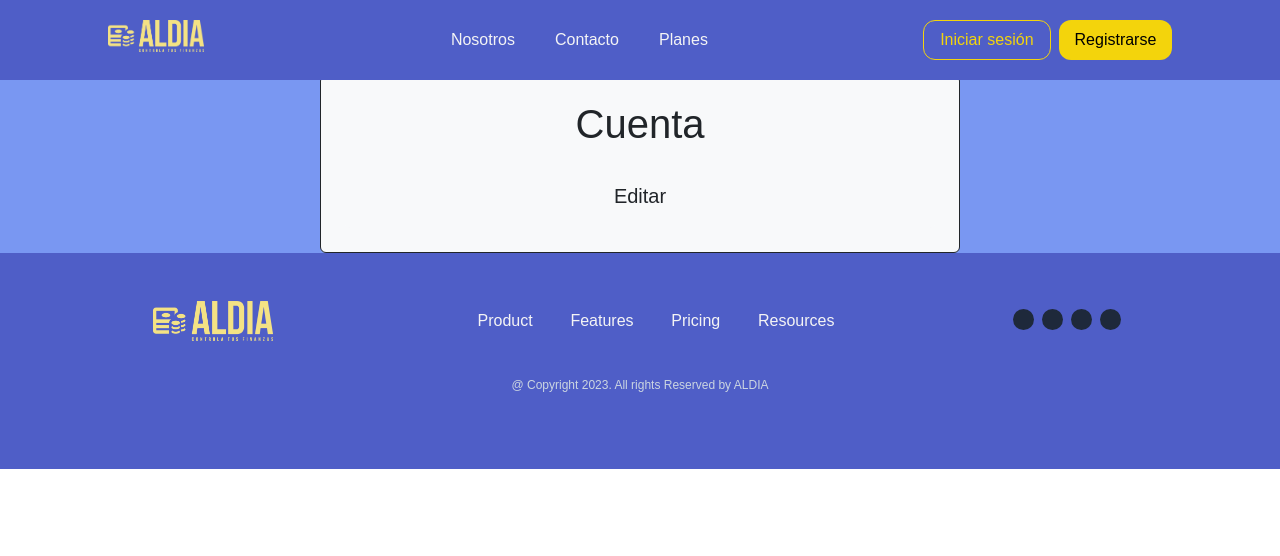
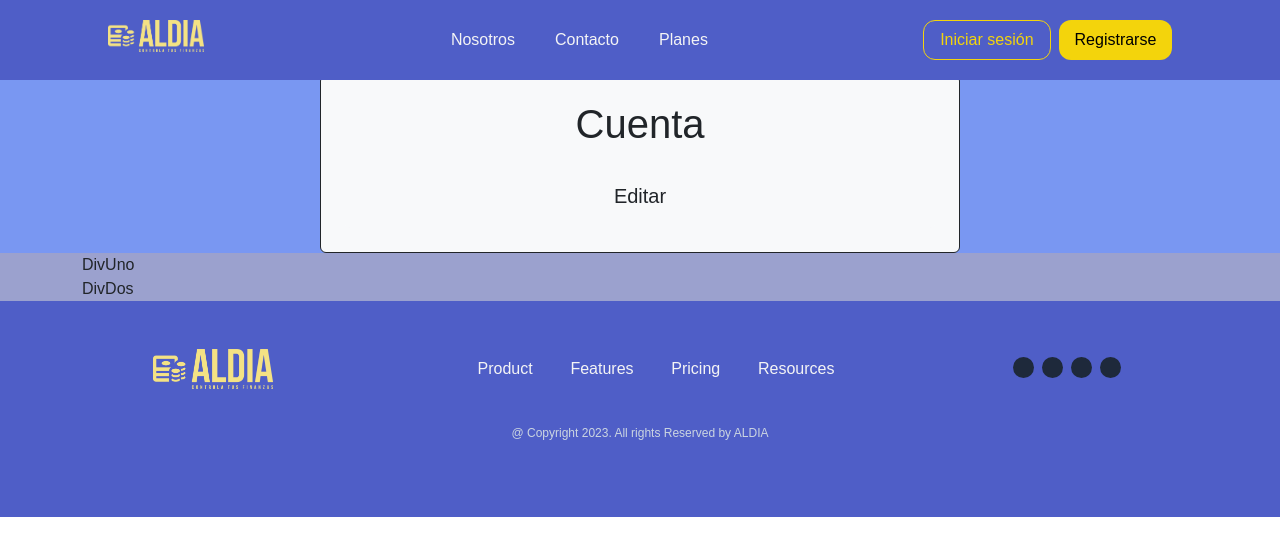
Before and after one commit to Juanlopez01/aldia-app, a Next.js app: page /account in a window 1280 px wide. Shown: the top 556 px of the page. Built offline with nearby package versions, Linux system fonts and the light colour scheme; no server answers.

Commit message:
segundo commit

```diff
--- a/src/pages/_app.tsx
+++ b/src/pages/_app.tsx
@@ -11,6 +11,7 @@ import { useRouter } from "next/router";
 import NavBarNvo from "@/src-client/components/NavBarNvo";
 import "../styles/styles.css"
 import Footer from "@/src-client/components/Footer";
+import LandignPage from "@/src-client/components/LandingPage/LandingPage";
 
 export default function App({
   Component,
@@ -22,8 +23,10 @@ export default function App({
         <PersistGate persistor={persistor}>
           <NavBarNvo />
           {/* <NavBar page="home" /> */}
+
           <div className="pt-[75px]"></div>
           <Component {...pageProps} />
+          <LandignPage />
           <Footer />
         </PersistGate>
       </Provider>
--- a/src/pages/index.tsx
+++ b/src/pages/index.tsx
@@ -21,6 +21,7 @@ export default function Home() {
         <main>
           <div className="container-graphics">
             <PersonalFinances />
+
           </div>
         </main>
       </>
--- /dev/null
+++ b/src/src-client/components/LandingPage/DivUno/Hero.tsx
@@ -0,0 +1,9 @@
+function Hero() {
+    return (
+        <div className="">
+            <div>DivUno</div>
+            <div>DivDos</div>
+        </div>
+    )
+}
+export default Hero
--- /dev/null
+++ b/src/src-client/components/LandingPage/LandingPage.tsx
@@ -0,0 +1,13 @@
+import Hero from "./DivUno/Hero"
+
+
+function LandignPage() {
+    return (
+        <div className=" bg-[#9BA1CE]">
+            <div className="container mx-auto>">
+                <Hero />
+            </div>
+        </div>
+    )
+}
+export default LandignPage
```
Also changed, not shown: assets/Celular.svg (added), 1 other file (tests, documents, lock files or other folders).
